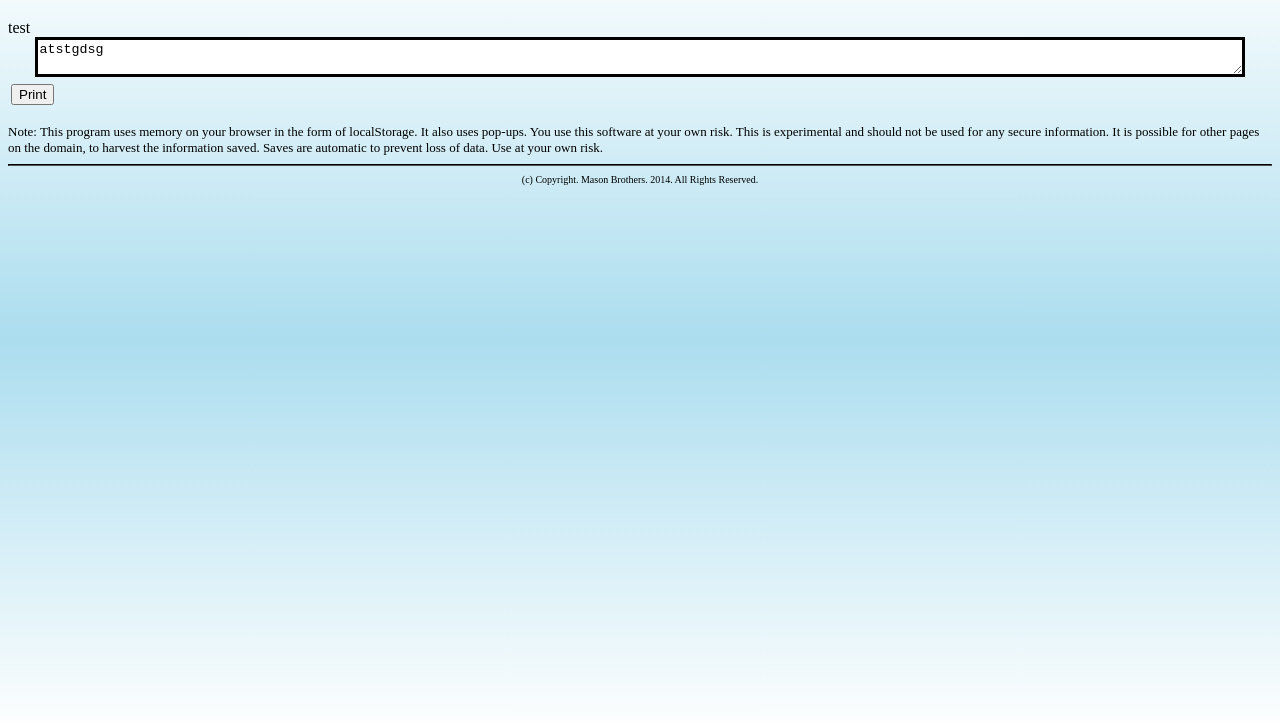
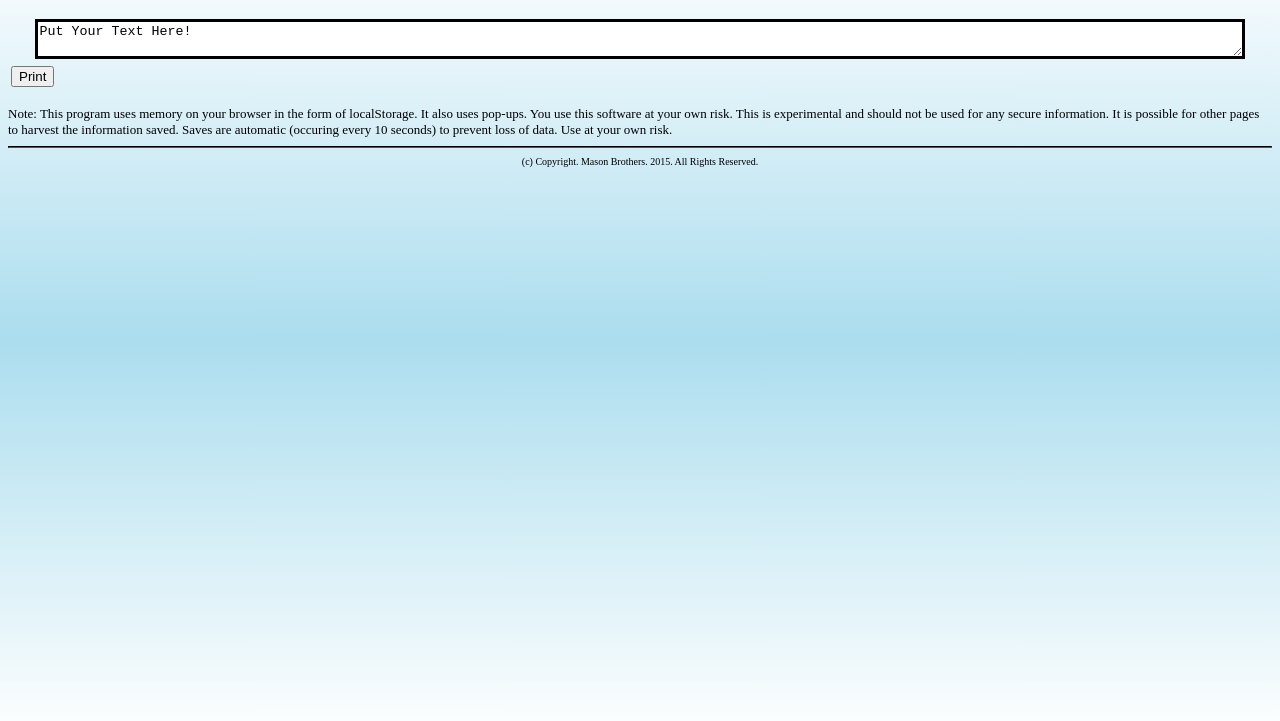
Before and after one commit to masonbrothers/textedit, a plain HTML site: page index.html in a window 1280 px wide. Shown: the part 61-782 px from the top of the page. Drawn offline with Linux system fonts and the light colour scheme.

Commit message:
Added icon and removed " test\

```diff
--- a/index.html
+++ b/index.html
@@ -5,6 +5,8 @@
 <meta name="author" content="Mason Brothers">
 <meta name="viewport" content="width=device-width, user-scalable=no">
 
+<link rel="apple-touch-icon" href="/docicon.png">
+<link rel="icon" type="image/png"  href="/docicon.png">
 
 <style>
 h1 {
@@ -66,10 +68,9 @@ p {
 <title>Text Editor</title></head>
 <body id="body">
 <div id="normalStuff"><h1 id="header">Text Editor</h1>
-<div href="\words.html" id="wordsFrame">test</div>
 <div class="colapse" id="textareadiv">
 <textarea id="textbox" onchange = "saveFile(\"!Auto\")">
-atstgdsg
+Put Your Text Here!
 </textarea>
 <table id="inputTable">
 	<tr>
@@ -84,15 +85,16 @@ atstgdsg
 </table>
 </div>
 
-
-<script type="Text/JavaScript">
+<div id="notes"><br>Note: This program uses memory on your browser in the form of localStorage. It also uses pop-ups. You use this software at your own risk. This is experimental and should not be used for any secure information. It is possible for other pages to harvest the information saved. Saves are automatic<span id="time"></span> to prevent loss of data. Use at your own risk.</div>
+<script type="Text/JavaScript" defer>
+var intervalMili = 10000;
 var textbox=document.getElementById("textbox");
 //document.write("<br>");
 //localStorage.setItem("!Auto","helllo");
 openFile("!Auto");
 //window.onbeforeunload = localStorage.setItem("!Auto",textbox.value);
 
-//setInterval(function(){saveFile("!Auto");},10000); //saveFile("!Auto")
+setInterval(function(){saveFile("!Auto");},intervalMili); //saveFile("!Auto")
 /*
 function checkSpelling() {
 	var i;
@@ -172,8 +174,10 @@ function openFile(name){
 document.write(textbox.value);
 document.write("all works");
 */
+
+document.getElementById("time").innerHTML = " (occuring every " + intervalMili/1000 + " seconds)";
 </script>
-<div id="notes"><br>Note: This program uses memory on your browser in the form of localStorage. It also uses pop-ups. You use this software at your own risk. This is experimental and should not be used for any secure information. It is possible for other pages on the domain, to harvest the information saved. Saves are automatic to prevent loss of data. Use at your own risk.</div>
-<hr id="footerbar"><div id="footer">(c) Copyright. Mason Brothers. 2014. All Rights Reserved.</div></div>
+
+<hr id="footerbar"><div id="footer">(c) Copyright. Mason Brothers. 2015. All Rights Reserved.</div></div>
 <pre><code><div id="printStuff" onclick="goBack()"></div></code></pre>
 </body></html>
```
